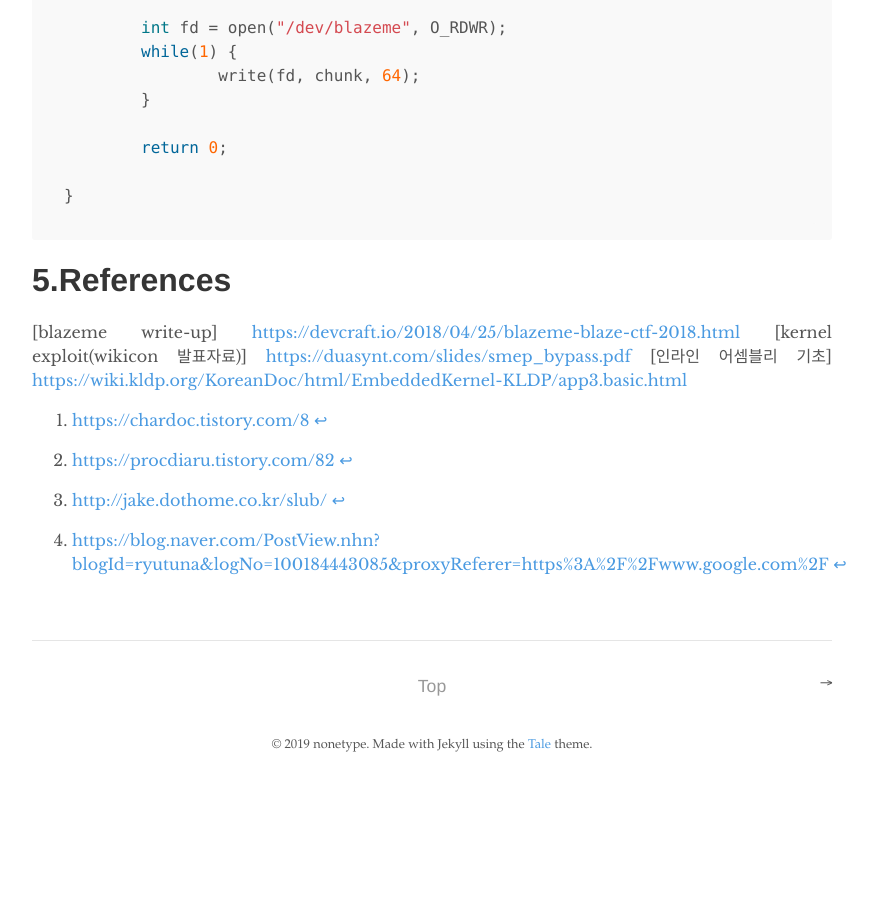
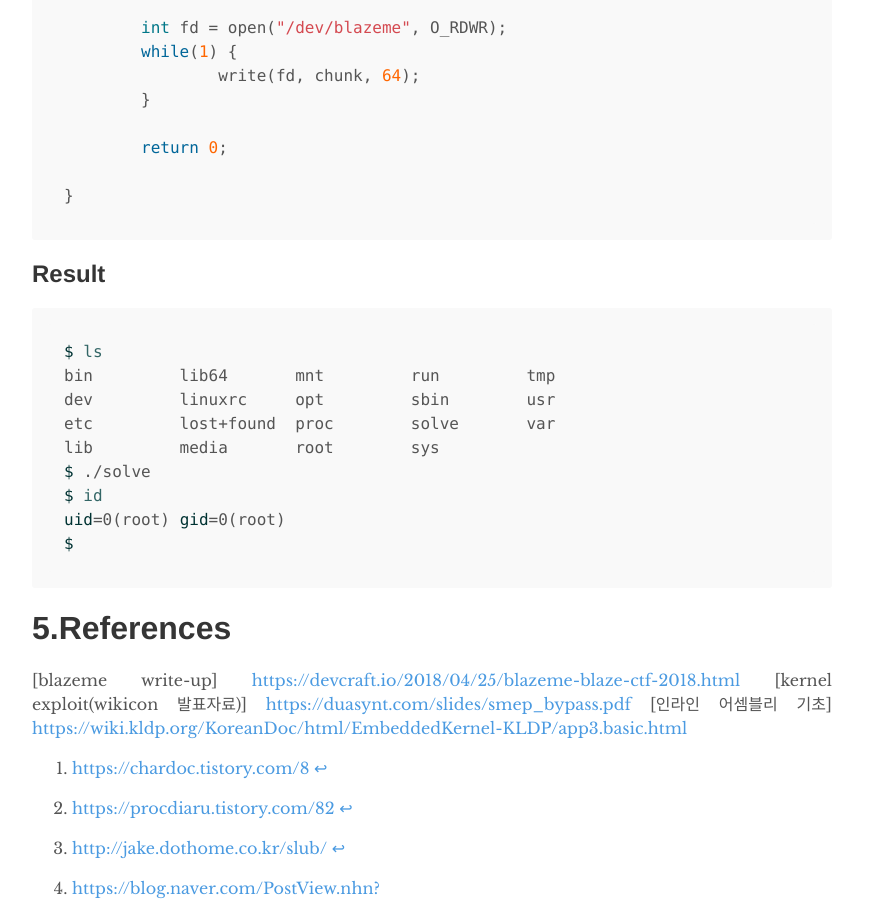
Before and after one commit to nonetype/old-blog-repo, a Jekyll site: the page built from _posts/2019-09-16-BlazeCTF2018-blazeme-write-up.md, in a window 1280 px wide and 900 px high, scrolled down 12691 px. Shown: the whole window, without its empty margins (208-1085 px from the left). Built offline with Jekyll 4.4.1, drawn with Linux system fonts in a browser that asks for light colours; some web fonts are replaced; before the commit the page ends 13479 px from its top, so only the background shows below that.

Commit message:
Edited post

````diff
--- a/_posts/2019-09-16-BlazeCTF2018-blazeme-write-up.md
+++ b/_posts/2019-09-16-BlazeCTF2018-blazeme-write-up.md
@@ -519,6 +519,20 @@ int main() {
 }
 ```
 
+## Result
+```sh
+$ ls
+bin         lib64       mnt         run         tmp
+dev         linuxrc     opt         sbin        usr
+etc         lost+found  proc        solve       var
+lib         media       root        sys
+$ ./solve
+$ id
+uid=0(root) gid=0(root)
+$
+```
+
+
 # 5.References
 [blazeme write-up] <https://devcraft.io/2018/04/25/blazeme-blaze-ctf-2018.html>
 [kernel exploit(wikicon 발표자료)] <https://duasynt.com/slides/smep_bypass.pdf>
````
